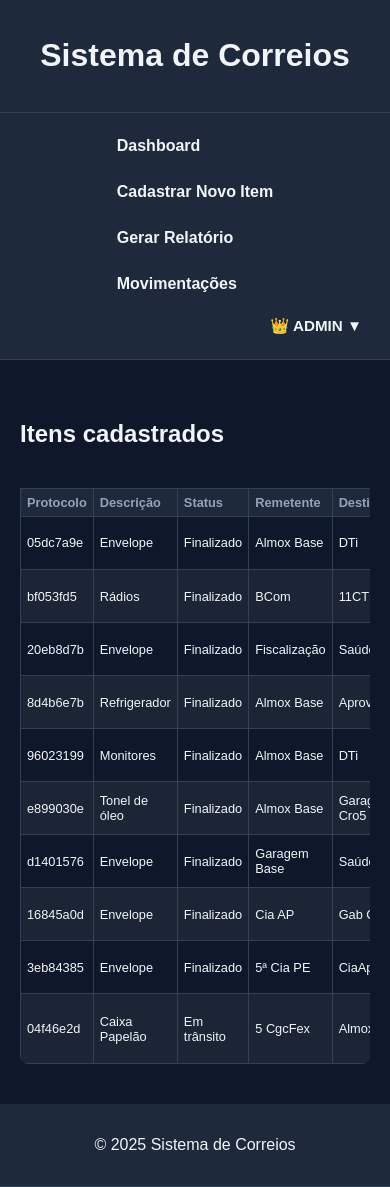
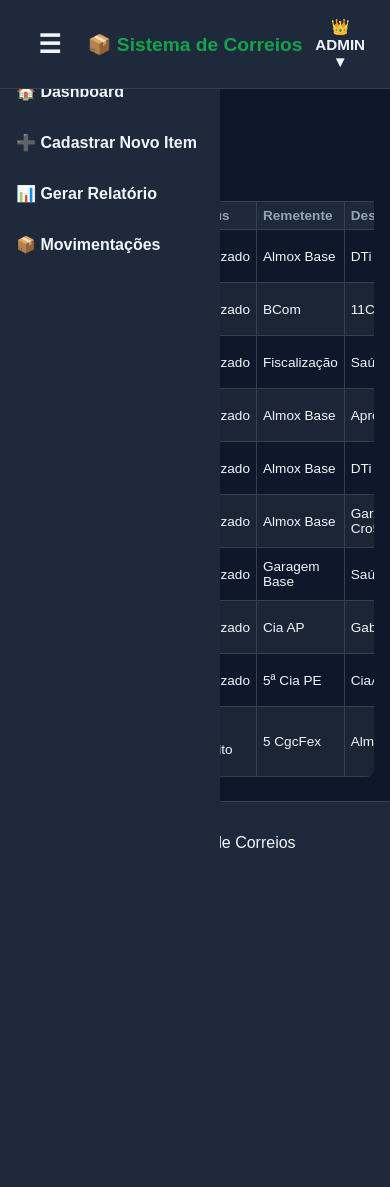
Before and after one commit to JuniorSilva88/sistema-correios, a Flask app: page / in a window 390 px wide. After the commit the page ends 848 px from the top, so only its background shows below. Run offline with Flask 3, Linux system fonts and the light colour scheme; a user stored in the database is signed in.

Commit message:
templates/base.html static/style.css
"Ajusta layout do header e sidebar:
- Botão ☰ posicionado no canto superior esquerdo
- Texto '📦 Sistema de Correios' centralizado no topo
- Menu do usuário mantido no canto superior direito
- Sidebar recolhível sem quebrar conteúdo
- Header fixo acima da sidebar com z-index maior
- Conteúdo expande/recolhe corretamente ao abrir/fechar menu lateral"

```diff
--- a/static/style.css
+++ b/static/style.css
@@ -1,17 +1,24 @@
+/* ===========================
+   Variáveis de tema (cores)
+   =========================== */
 :root {
   --bg: #0f172a;
   --panel: #1e293b;
   --text: #f1f5f9;
   --muted: #94a3b8;
   --border: #334155;
-  --primary: #16a34a;       /* verde principal */
-  --primary-dark: #15803d;  /* verde escuro */
-  --danger: #ef4444;        /* vermelho */
+  --primary: #16a34a;
+  --primary-dark: #15803d;
+  --danger: #ef4444;
   --danger-dark: #b91c1c;
-  --info: #3b82f6;          /* azul */
+  --info: #3b82f6;
   --info-dark: #1e40af;
+  --header-height: 60px;
 }
 
+/* ===========================
+   Estrutura base
+   =========================== */
 body {
   background-color: var(--bg);
   color: var(--text);
@@ -20,91 +27,158 @@ body {
   padding: 0;
 }
 
-/* Cabeçalho, navegação e rodapé */
-header, footer {
+/* ===========================
+   Cabeçalho e rodapé
+   =========================== */
+header {
+  display: grid;
+  grid-template-columns: 1fr auto 1fr; /* esquerda | centro | direita */
+  align-items: center;
+  padding: 12px 20px;
+  background-color: var(--panel);
+  border-bottom: 1px solid var(--border);
+  position: sticky;
+  top: 0;
+  z-index: 2000; /* acima da sidebar */
+}
+footer {
   background-color: var(--panel);
   padding: 16px;
+  border-top: 1px solid var(--border);
   text-align: center;
-  border-bottom: 1px solid var(--border);
 }
 
-nav {
-  background-color: var(--panel);
-  padding: 16px;
-  display: flex;
-  align-items: center;
-  border-bottom: 1px solid var(--border);
+/* Botão ☰ à esquerda */
+.menu-toggle {
+  justify-self: start;
+  background: none;
+  border: none;
+  font-size: 1.6rem;
+  color: var(--text);
+  cursor: pointer;
 }
 
-.nav-links {
-  flex: 1;
-  display: flex;
-  justify-content: center;
-  gap: 24px;
-  flex-wrap: wrap;
+/* Logo centralizada */
+.logo {
+  justify-self: center;
+  font-size: 1.4rem;
+  font-weight: bold;
+  color: var(--primary);
+  white-space: nowrap;
 }
 
-.nav-right { margin-left: auto; }
+/* Usuário à direita */
+.user-menu {
+  justify-self: end;
+  position: relative;
+}
+.user-button {
+  background: transparent;
+  border: none;
+  color: var(--text);
+  font-weight: bold;
+  cursor: pointer;
+  padding: 8px 12px;
+  border-radius: 6px;
+}
+.user-button:hover { background-color: var(--border); }
+.dropdown {
+  display: none;
+  position: absolute;
+  right: 0;
+  background-color: var(--panel);
+  min-width: 160px;
+  box-shadow: 0 0 10px rgba(0,0,0,.25);
+  border-radius: 6px;
+  z-index: 20;
+}
+.dropdown a {
+  color: var(--text);
+  padding: 10px 14px;
+  text-decoration: none;
+  display: block;
+}
+.dropdown a:hover { background-color: var(--border); }
+.user-menu:hover .dropdown { display: block; }
 
-nav a {
+/* ===========================
+   Sidebar lateral recolhível
+   =========================== */
+.sidebar {
+  position: fixed;
+  top: 0;
+  left: 0;
+  width: 220px;
+  height: 100vh;
+  background-color: var(--panel);
+  padding-top: var(--header-height); /* não encosta no header */
+  transition: left 0.3s ease;
+  z-index: 1000; /* abaixo do header */
+}
+.sidebar.closed { left: -220px; }
+.sidebar nav ul { list-style: none; padding: 0; margin: 0; }
+.sidebar nav ul li { margin: 12px 0; }
+.sidebar nav ul li a {
   color: var(--text);
   text-decoration: none;
   font-weight: bold;
-  padding: 8px 12px;
+  padding: 10px 16px;
+  display: block;
   border-radius: 6px;
 }
-nav a:hover { background-color: var(--border); }
+.sidebar nav ul li a:hover { background-color: var(--border); }
 
-/* Usuários */
-.user-info { display: flex; align-items: center; gap: 8px; font-weight: bold; color: var(--text); }
-.user-menu { position: relative; display: inline-block; }
-.user-button {
-  background: transparent; border: none; color: var(--text);
-  font-weight: bold; cursor: pointer; padding: 8px 12px; border-radius: 6px;
+/* ===========================
+   Conteúdo principal ajustável
+   =========================== */
+.content-container {
+  margin-left: 220px;
+  transition: margin-left 0.3s ease;
+  padding: 40px 20px;
 }
-.user-button:hover { background-color: var(--border); }
-.dropdown {
-  display: none; position: absolute; right: 0;
-  background-color: var(--panel); min-width: 160px;
-  box-shadow: 0 0 10px rgba(0,0,0,.25);
-  border-radius: 6px; z-index: 1;
+.content-container.expanded { margin-left: 0; }
+main { max-width: 95vw; margin: 0 auto;
 }
-.dropdown a { color: var(--text); padding: 10px 14px; text-decoration: none; display: block; }
-.dropdown a:hover { background-color: var(--border); }
-.user-menu:hover .dropdown { display: block; }
 
-/* Flash messages */
+/* ===========================
+   Flash messages
+   =========================== */
 .flash-messages { margin: 1em auto; max-width: 600px; }
 .flash { padding: 10px; border-radius: 5px; margin-bottom: 8px; font-weight: bold; }
 .flash.success { background-color: #d4edda; color: #155724; border: 1px solid #c3e6cb; }
-.flash.error { background-color: #f8d7da; color: #721c24; border: 1px solid #f5c6cb; }
+.flash.error   { background-color: #f8d7da; color: #721c24; border: 1px solid #f5c6cb; }
 .flash.warning { background-color: #fff3cd; color: #856404; border: 1px solid #ffeeba; }
 
-/* Conteúdo principal */
-main { padding: 40px 20px; max-width: 95vw; margin: 0 auto; }
-
-/* Cartão de formulário */
+/* ===========================
+   Cartões e formulários
+   =========================== */
 .form-card {
   background-color: var(--panel);
-  padding: 36px; border-radius: 12px;
+  padding: 36px;
+  border-radius: 12px;
   box-shadow: 0 0 10px rgba(0,0,0,0.25);
-  max-width: 720px; margin: 40px auto;
-  color: var(--text); text-align: left;
+  max-width: 720px;
+  margin: 40px auto;
+  color: var(--text);
+  text-align: left;
 }
-.form-card h2 { margin-bottom: 24px; text-align: center; font-size: 1.8rem; color: var(--text); }
+.form-card h2 { margin-bottom: 24px; text-align: center; font-size: 1.8rem; }
 .form-actions { display: flex; justify-content: flex-end; gap: 12px; margin-top: 10px; }
-
-/* Campos do formulário */
 .form-group { display: flex; flex-direction: column; gap: 10px; margin-bottom: 20px; }
 .form-group label { font-weight: bold; color: var(--muted); }
 .form-group input, .form-group select {
-  padding: 12px 14px; border: 1px solid var(--border);
-  border-radius: 10px; background-color: var(--bg);
-  color: var(--text); font-size: 1rem;
+  padding: 12px 14px;
+  border: 1px solid var(--border);
+  border-radius: 10px;
+  background-color: var(--bg);
+  color: var(--text);
+  font-size: 1rem;
 }
 .form-group input::placeholder { color: var(--muted); }
 
-/* Botões padronizados */
+/* ===========================
+   Botões padronizados
+   =========================== */
 button,
 .btn-primary, .btn-secondary,
 a.btn-primary, a.btn-secondary,
@@ -252,76 +306,33 @@ tr:nth-child(even) { background-color: #1c2536; }
   font-size: 0.95rem;
 }
 
-/* Ajuste para telas menores que 768px */
-@media (max-width: 768px) {
-  .table-container {
-    overflow-x: auto;
-    display: block;
-  }
-
-  table {
-    width: 100%;
-    font-size: 0.9rem;
-  }
-
-  th, td {
-    padding: 6px;
-  }
-
-  .col-actions {
-    display: flex;
-    flex-direction: column;
-    gap: 4px;
-  }
-}
-
-/* ... todo o seu CSS existente ... */
-
-/* === Ajustes extras de responsividade e feedback visual === */
-
-/* Destaque ao clicar em botões */
-button:active,
-.btn-primary:active,
-.btn-secondary:active,
-a.btn-out:active,
-a.btn-in:active,
-a.btn-info:active {
-  transform: scale(0.95);
-  transition: transform 0.1s ease;
-}
-
-/* Animação de destaque em linhas recém-adicionadas/atualizadas */
-tr.highlight {
-  animation: flashRow 1s ease-in-out;
-}
-
+/* ===========================
+   Feedback visual extra
+   =========================== */
+tr.highlight { animation: flashRow 1s ease-in-out; }
 @keyframes flashRow {
   0%   { background-color: #16a34a33; }
   50%  { background-color: #16a34a66; }
   100% { background-color: inherit; }
 }
 
-/* Ajuste para telas muito pequenas (até 480px) */
+/* ===========================
+   Responsividade
+   =========================== */
+@media (max-width: 768px) {
+  .sidebar.closed { left: -220px; }
+  .menu-toggle { display: block; }
+  .content-container { margin-left: 0; padding: 24px 16px; }
+  table { font-size: 0.9rem; }
+  th, td { padding: 8px; }
+  .col-actions { flex-direction: column; gap: 6px; justify-content: center; align-items: stretch; }
+}
+
 @media (max-width: 480px) {
-  nav {
-    flex-direction: column;
-    gap: 8px;
-  }
-
-  .nav-links {
-    flex-direction: column;
-    gap: 12px;
-  }
-
-  .form-card {
-    padding: 20px;
-    margin: 20px auto;
-  }
-
-  .form-card h2 {
-    font-size: 1.4rem;
-  }
-
+  header { padding: 10px 12px; }
+  .logo { font-size: 1.2rem; }
+  .form-card { padding: 20px; margin: 20px auto; }
+  .form-card h2 { font-size: 1.4rem; }
   button,
   .btn-primary, .btn-secondary,
   a.btn-primary, a.btn-secondary,
@@ -329,8 +340,6 @@ tr.highlight {
     width: 100%;
     text-align: center;
   }
-
-  table {
-    font-size: 0.8rem;
-  }
+  table { font-size: 0.85rem; }
+  th, td { padding: 6px; }
 }
--- a/templates/base.html
+++ b/templates/base.html
@@ -6,28 +6,19 @@
     <link rel="stylesheet" href="{{ url_for('static', filename='style.css') }}">
     <link rel="stylesheet" href="https://cdnjs.cloudflare.com/ajax/libs/font-awesome/6.4.0/css/all.min.css">
 </head>
+
   <body>
     <header>
-      <h1>Sistema de Correios</h1>
-  </header>
+      <div class="header-left">
+        <button class="menu-toggle" onclick="toggleSidebar()">☰</button>
+      </div>
 
-  <nav>
-  {# Só mostra os links principais se o usuário estiver logado #}
-  {% if current_user and current_user.is_authenticated %}
-    <div class="nav-links">
-      <a href="{{ url_for('index') }}">Dashboard</a>
-      <a href="{{ url_for('new_item') }}">Cadastrar Novo Item</a>
-      <a href="{{ url_for('report') }}">Gerar Relatório</a>
-      {# >>> Só mostra o link Movimentações se o usuário estiver logado e for admin <<< #}
-  {% if current_user and current_user.is_authenticated and current_user.role == "admin" %}
-    <a href="{{ url_for('movimentacoes') }}">Movimentações</a>
-  {% endif %}
+      <div class="header-center">
+        <span class="logo">📦 Sistema de Correios</span>
       </div>
-  {% endif %}
 
-  <div class="nav-right">
-    {% if current_user and current_user.is_authenticated %}
       <div class="user-menu">
+      {% if current_user.is_authenticated %}
         <button class="user-button">
           {% if current_user.role == "admin" %}
             👑 {{ current_user.username }} ▼
@@ -40,28 +31,40 @@
           <a href="{{ url_for('change_password') }}">Alterar senha</a>
           <a href="{{ url_for('logout') }}">Sair</a>
         </div>
-      </div>
       {% else %}
-      {# Usuário não logado: mostra só o botão de Login #}
         <a href="{{ url_for('login') }}" class="btn-secondary">Login</a>
       {% endif %}
       </div>
+    </header>
+
+    <!-- Sidebar lateral -->
+    <aside class="sidebar" id="sidebar">
+      <nav>
+        <ul>
+          <li><a href="{{ url_for('index') }}">🏠 Dashboard</a></li>
+          <li><a href="{{ url_for('new_item') }}">➕ Cadastrar Novo Item</a></li>
+          <li><a href="{{ url_for('report') }}">📊 Gerar Relatório</a></li>
+          {% if current_user.role == "admin" %}
+            <li><a href="{{ url_for('movimentacoes') }}">📦 Movimentações</a></li>
+          {% endif %}
+        </ul>
       </nav>
+    </aside>
+
+    <main class="content-container" id="content">
+      {% block content %}{% endblock %}
+    </main>
+
+    <script>
+      function toggleSidebar() {
+        const sidebar = document.getElementById('sidebar');
+        const content = document.getElementById('content');
+
+        sidebar.classList.toggle('closed');
+        content.classList.toggle('expanded'); }
+    </script>
 
 
-  {% with messages = get_flashed_messages(with_categories=true) %}
-    {% if messages %}
-      <div class="flash-messages">
-        {% for category, message in messages %}
-          <div class="flash {{ category }}">{{ message }}</div>
-        {% endfor %}
-      </div>
-    {% endif %}
-  {% endwith %}
-
-  <main class="content-container">
-      {% block content %}{% endblock %}
-    </main>
     <footer>
       <p>&copy; 2025 Sistema de Correios</p>
     </footer>
```
Also changed, not shown: other parts of static/style.css (+43 -63 lines). Lines whose indentation alone changed are shown as unchanged.
